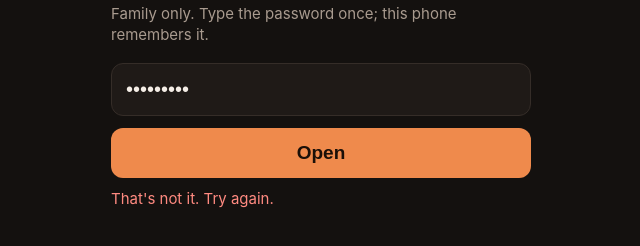
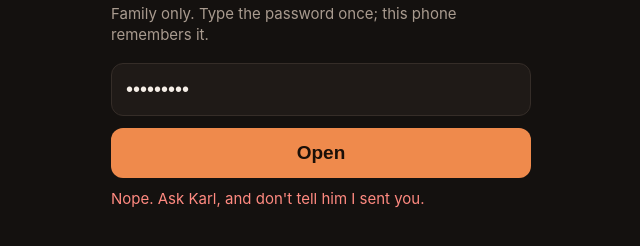
Before and after one commit to aluate/catered-view, a plain HTML site: page index.html in a window 1280 px wide. Both pictures are taken after typing "Sample123" into the empty fields and a click on the button "Open". Shown: the part 186-432 px from the top of the page, without its empty margins (319-959 px from the left). Drawn offline with Linux system fonts and the light colour scheme; no server answers.

Commit message:
Update 2026-11-22 11:37

```diff
--- a/index.html
+++ b/index.html
@@ -46,12 +46,12 @@ button{width:100%;margin-top:12px;font-size:19px;padding:14px;border:0;border-ra
   if (kept && kept.salt === SALT) open(b64(kept.key)).catch(() => { try { localStorage.removeItem(KEEP); } catch (e) {} document.getElementById('msg').textContent = 'The password changed. Type the new one.'; });
   document.getElementById('f').onsubmit = async e => {
     e.preventDefault();
-    const msg = document.getElementById('msg'); msg.textContent = 'Opening…';
+    const msg = document.getElementById('msg'); msg.style.color = '#a99b8f'; msg.textContent = ['Checking the guest list…', 'Warming up the pass…', 'Counting turkeys…'][Math.floor(Math.random() * 3)];
     try {
       const raw = await keyFrom(document.getElementById('pw').value);
       await open(raw);
       try { localStorage.setItem(KEEP, JSON.stringify({ salt: SALT, key: un64(raw) })); } catch (x) {}
-    } catch (x) { msg.textContent = "That's not it. Try again."; }
+    } catch (x) { msg.style.color = '#ff8a80'; msg.textContent = ["That's not it. Try again.", 'Wrong password. Are you even on the guest list?', "Nope. Ask Karl, and don't tell him I sent you."][Math.floor(Math.random() * 3)]; }
   };
 })();
 </script>
```
Also changed, not shown: 1 other file.
